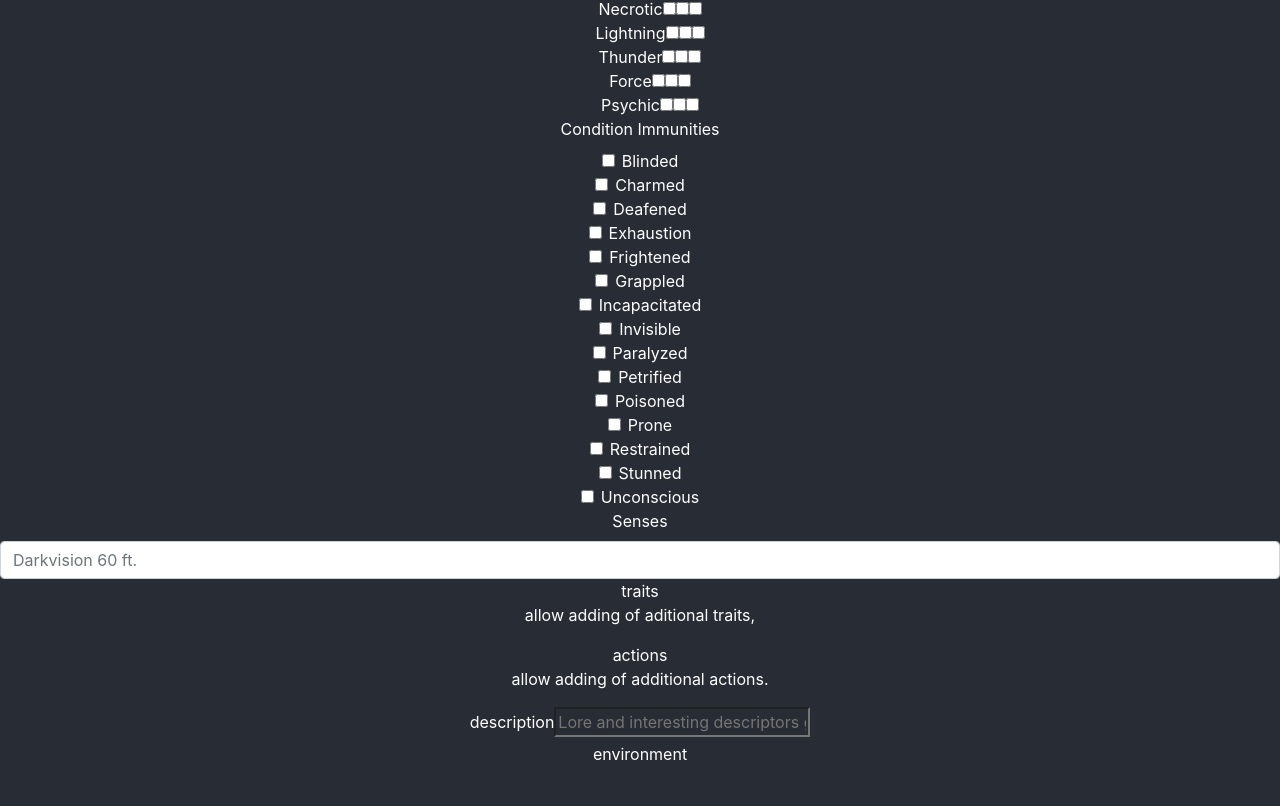
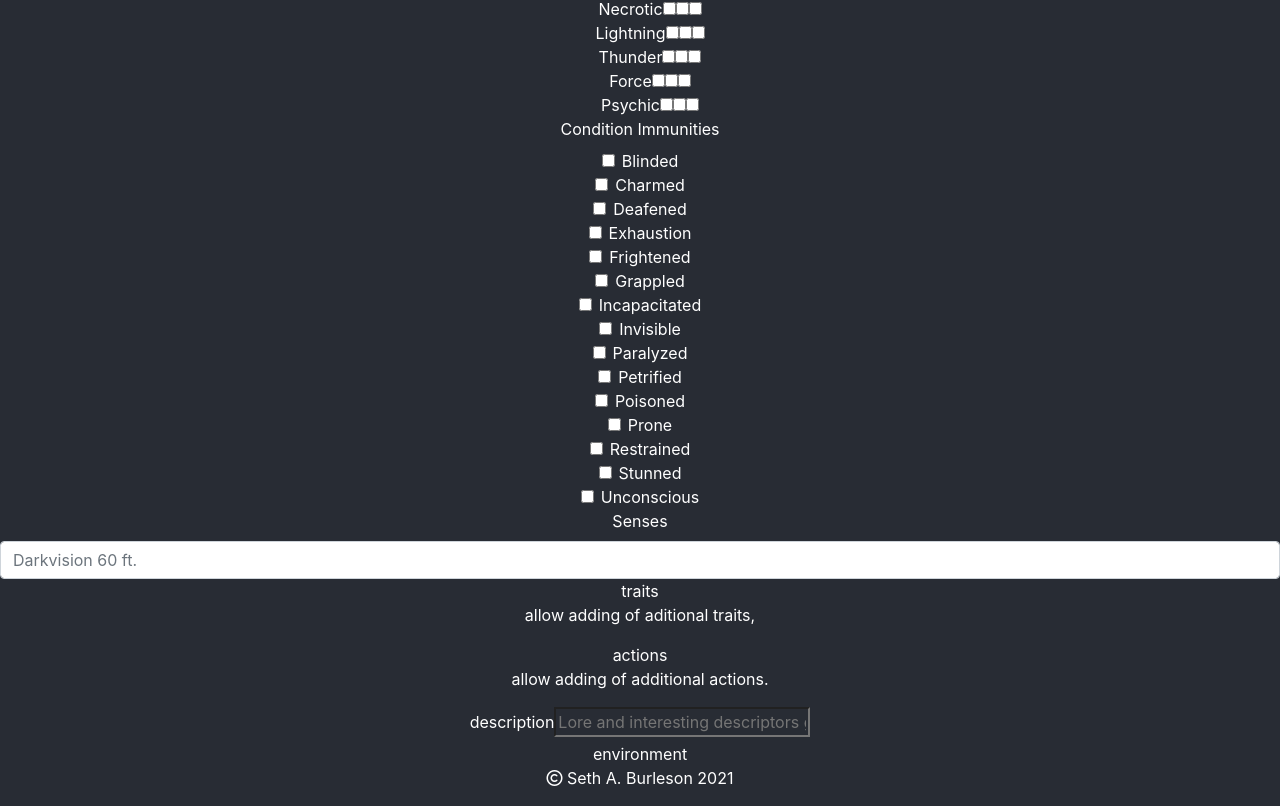
Before and after one commit to sbrevolution5/xml-monster-muncher, a React (Create React App) app: page / in a window 1280 px wide. Shown: the part 4326-5132 px from the top of the page. Before the commit the page ends 5092 px from the top, so only its background shows below. Built offline with nearby package versions, Linux system fonts and the light colour scheme.

Commit message:
imported font awesome

```diff
--- a/public/index.html
+++ b/public/index.html
@@ -16,6 +16,7 @@
     -->
     <link rel="manifest" href="%PUBLIC_URL%/manifest.json" />
     <link rel="stylesheet" href="https://stackpath.bootstrapcdn.com/bootstrap/4.3.1/css/bootstrap.min.css" integrity="sha384-ggOyR0iXCbMQv3Xipma34MD+dH/1fQ784/j6cY/iJTQUOhcWr7x9JvoRxT2MZw1T" crossorigin="anonymous">
+    <script src="https://kit.fontawesome.com/572208ba81.js" crossorigin="anonymous"></script>
     <!--
       Notice the use of %PUBLIC_URL% in the tags above.
       It will be replaced with the URL of the `public` folder during the build.
--- a/src/App.js
+++ b/src/App.js
@@ -9,6 +9,9 @@ function App() {
         <h1>XML Monster Muncher</h1>
       </header>
         <Form></Form>
+      <footer>
+        <p><i class="fa fa-copyright" aria-hidden="true"></i> Seth A. Burleson 2021</p>
+      </footer>
     </div>
   );
 }
```
